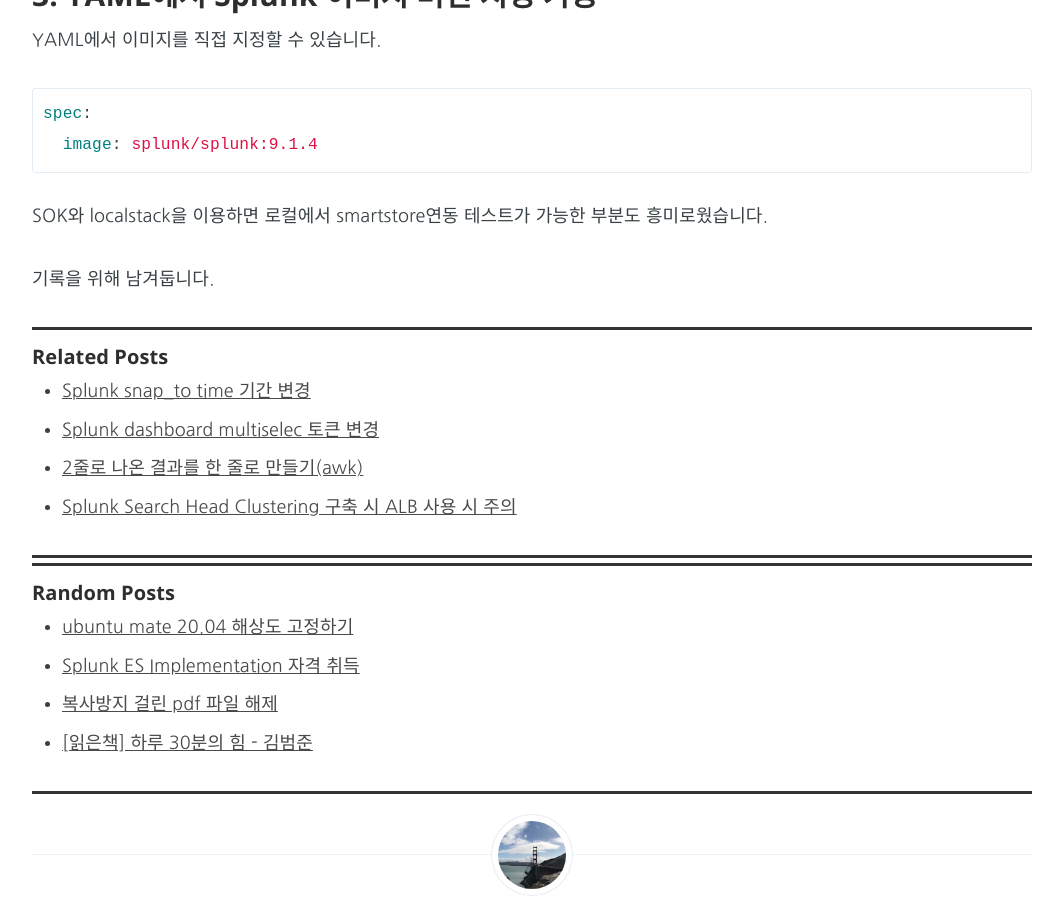
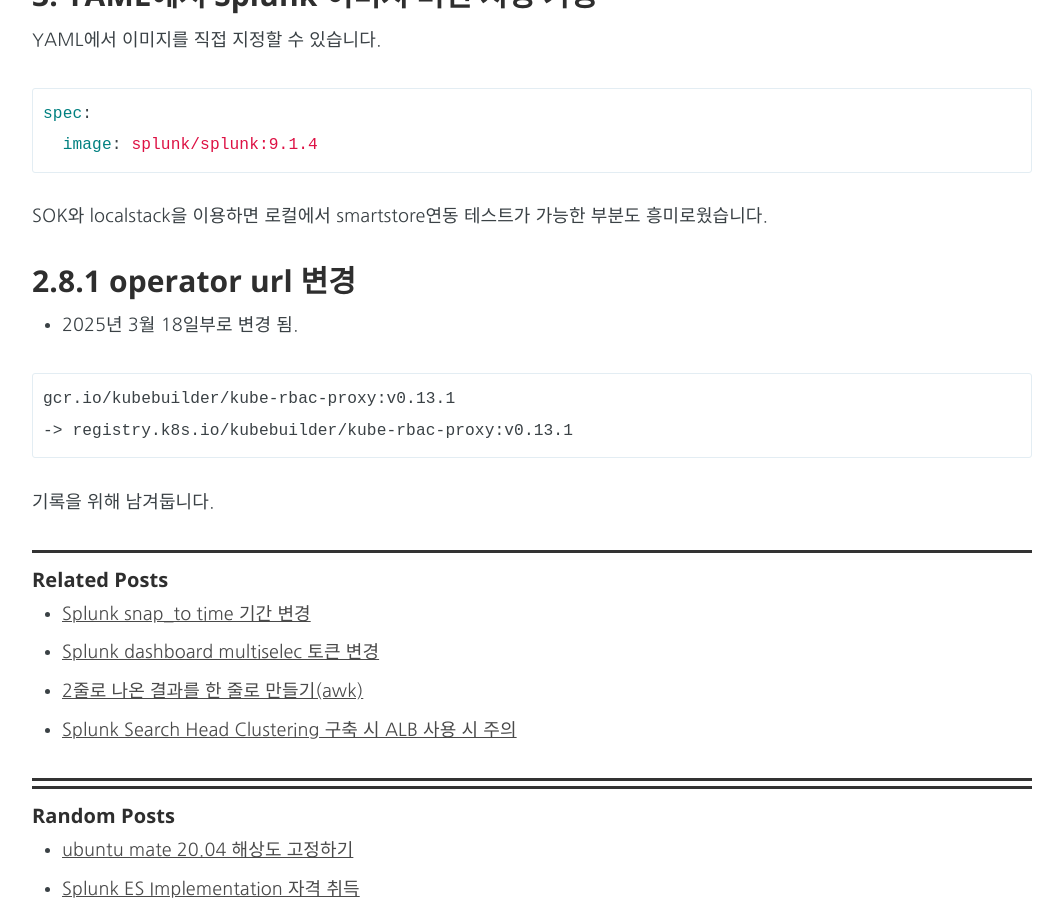
Before and after one commit to hyunhonoh/hyunhonoh.github.io, a Jekyll site: the page built from _posts/2025-11-18-Splunk_Operator_for_Kubernetes_연습하기.markdown, in a window 1280 px wide and 900 px high, scrolled down 1162 px. Shown: the whole window, without its empty margins (108-1171 px from the left). Built offline with Jekyll 4.4.1, drawn with Linux system fonts in a browser that asks for light colours; nearby versions of some CDN libraries; some web fonts are replaced; comment, search, counter and statistics services are not loaded.

Commit message:
sok 주소 변경

````diff
--- a/_posts/2025-11-18-Splunk_Operator_for_Kubernetes_연습하기.markdown
+++ b/_posts/2025-11-18-Splunk_Operator_for_Kubernetes_연습하기.markdown
@@ -48,4 +48,13 @@
 SOK와 localstack을 이용하면 로컬에서 smartstore연동 테스트가 가능한 부분도 흥미로웠습니다.
 
 
+### 2.8.1 operator url 변경
+- 2025년 3월 18일부로 변경 됨.
+
+```
+gcr.io/kubebuilder/kube-rbac-proxy:v0.13.1
+-> registry.k8s.io/kubebuilder/kube-rbac-proxy:v0.13.1
+```
+
+
 기록을 위해 남겨둡니다.
````
